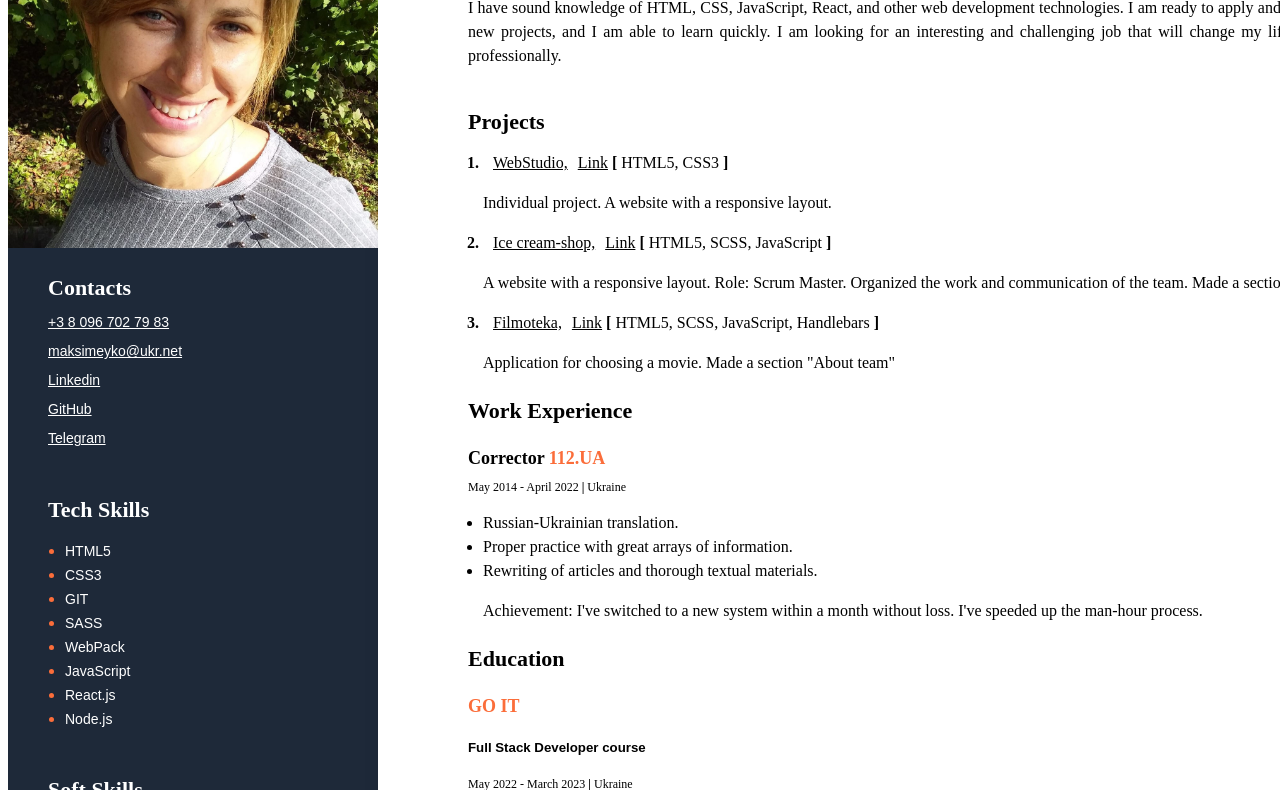
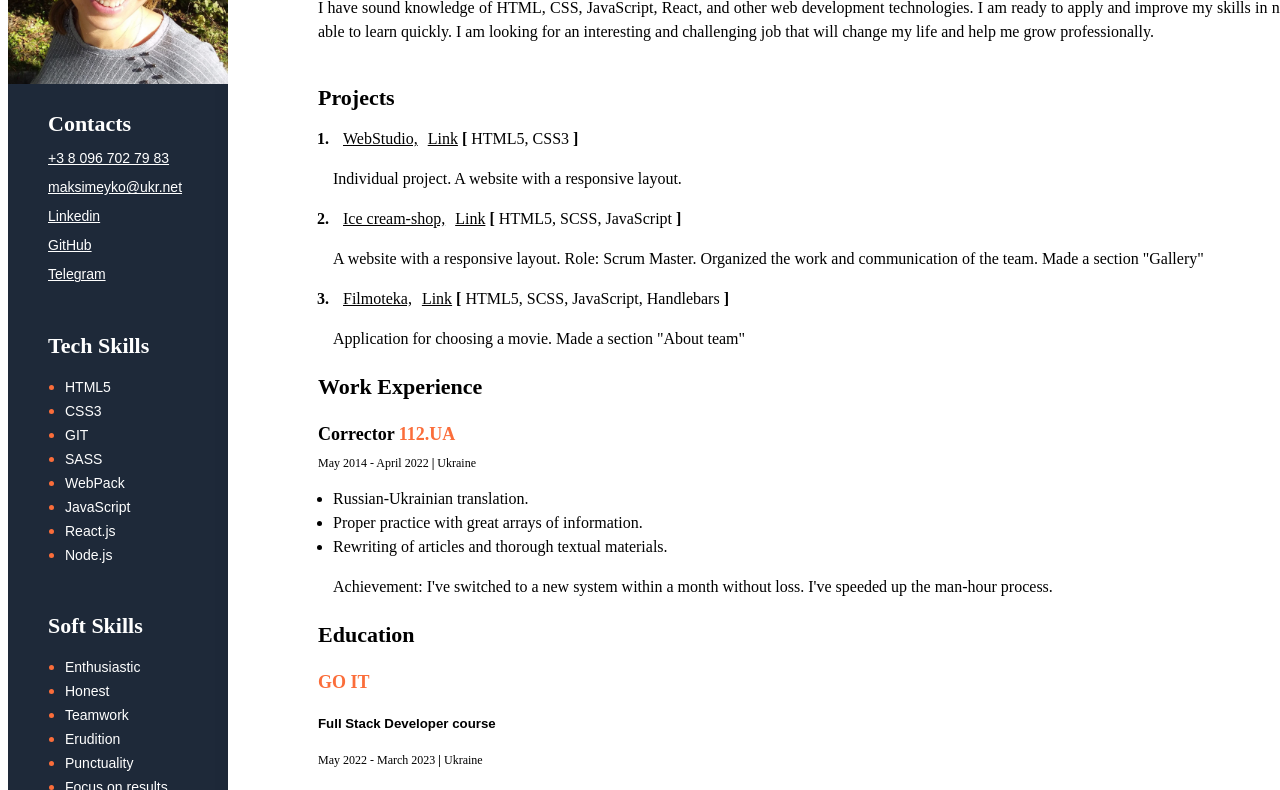
Before and after one commit to NataliiaMax/my-cv, a website: page index.html in a window 1280 px wide. Shown: the part 204-994 px from the top of the page. Drawn offline with Linux system fonts and the light colour scheme.

Commit message:
update style

```diff
--- a/index.html
+++ b/index.html
@@ -122,7 +122,7 @@
 
         <!--Sidebar-->
         <aside class="sidebar">
-            <img class="sidebar-photo" width="370" src="./images/photo resume.jpg" alt="my photo" class="photo">
+            <img class="sidebar-photo" width="220" src="./images/photo resume.jpg" alt="my photo" class="photo">
             <!--Contacts-->
             <div class="contacts">
                 <h3 class="sidebar-title">Contacts</h3>
```
